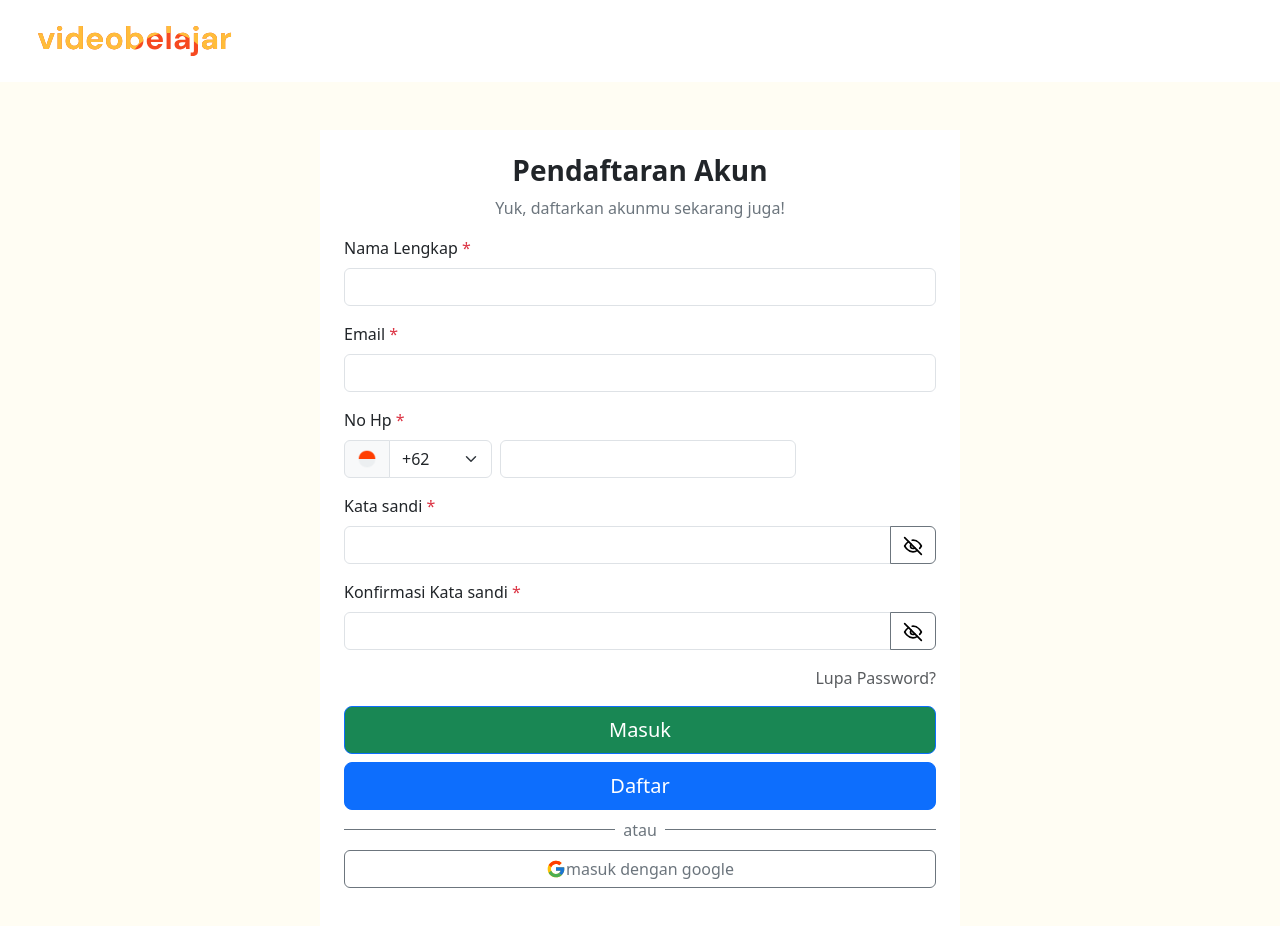
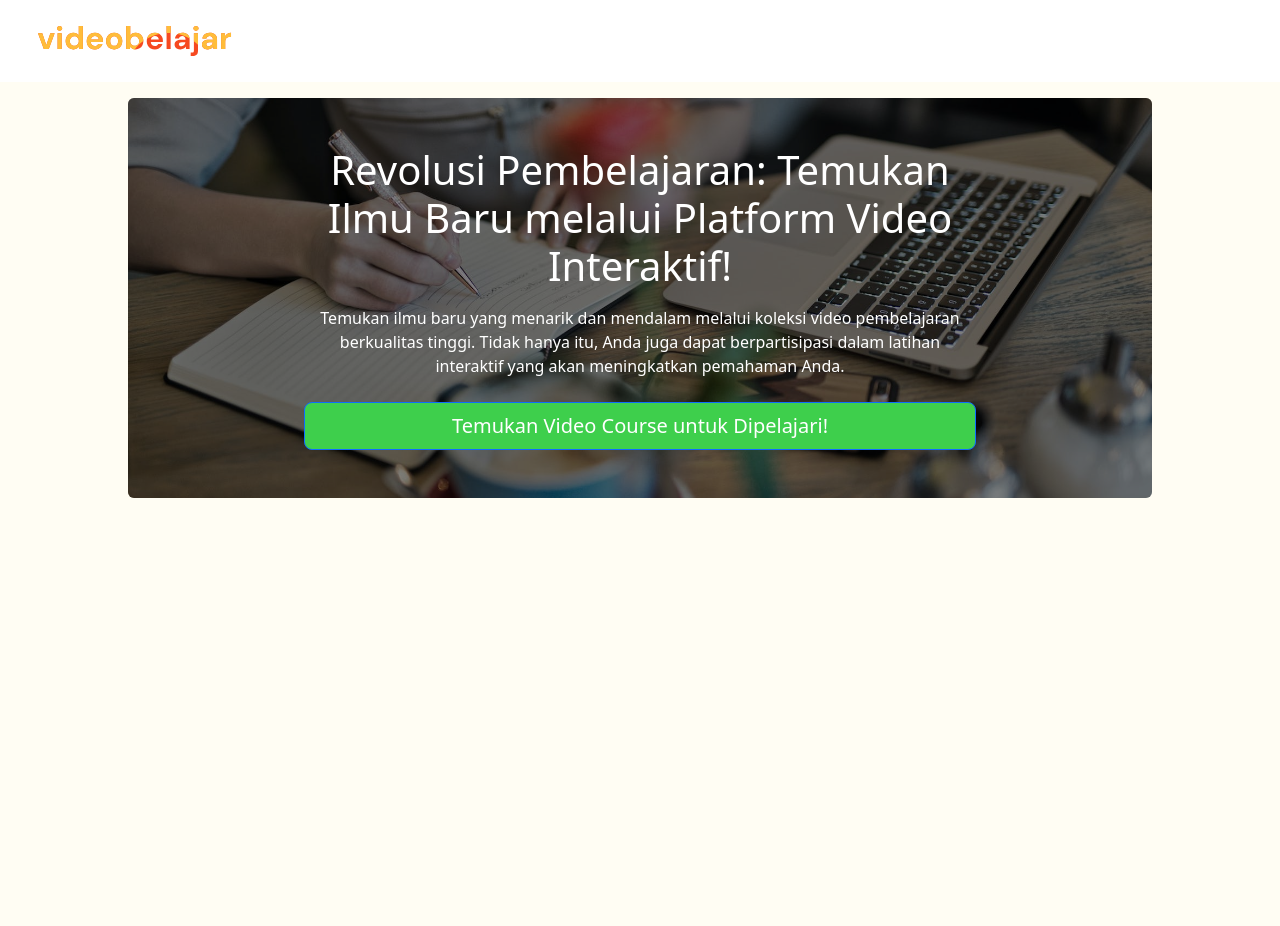
Before and after one commit to fayedsazli/Mission_Intermediate_Front_End_1A, a React (Vite) app: page / in a window 1280 px wide. Shown: the top 926 px of the page. After the commit the page ends 800 px from the top, so only its background shows below. Built offline with nearby package versions, Linux system fonts and the light colour scheme.

Commit message:
feat: Home Top Banner create

```diff
--- /dev/null
+++ b/src/common/BannerText.jsx
@@ -0,0 +1,20 @@
+import Button from "./Button";
+const BannerText = () => {
+  return (
+    <div className="d-flex justify-content-center flex-column  p-5 gap-2">
+      <h1>
+        Revolusi Pembelajaran: Temukan Ilmu Baru melalui Platform Video
+        Interaktif!
+      </h1>
+      <p>
+        Temukan ilmu baru yang menarik dan mendalam melalui koleksi video
+        pembelajaran berkualitas tinggi. Tidak hanya itu, Anda juga dapat
+        berpartisipasi dalam latihan interaktif yang akan meningkatkan pemahaman
+        Anda.
+      </p>
+        <Button text={"Temukan Video Course untuk Dipelajari!"}/>
+    </div>
+  );
+};
+
+export default BannerText;
--- /dev/null
+++ b/src/common/Button.jsx
@@ -0,0 +1,15 @@
+const Button = ({text,backgroundColor = "rgba(62, 207, 76, 1)" ,color ="rgba(255, 255, 255, 1)"}) => {
+  return (
+    <button
+      type="button"
+      className="btn btn-primary btn-lg btn-block  w-100 "
+      style={{
+        backgroundColor:`${backgroundColor}`,
+        color: `${color}`
+      }}
+      >
+      {text}
+    </button>
+  );
+};
+export default Button;
--- /dev/null
+++ b/src/layout/HomeTopBanner.jsx
@@ -0,0 +1,25 @@
+import BannerText from "../common/BannerText";
+
+const HomeTopBanner = () => {
+  return (
+    <div
+      className="background-container d-flex align-items-center justify-content-center text-white mx-auto rounded"
+      style={{
+        backgroundImage: "url('/background-imgae.jpeg')",
+        backgroundSize: "cover",
+        backgroundPosition: "center",
+        height: "400px",
+        width: "80%",
+      }}>
+      <div
+        className="d-flex align-items-center justify-content-center w-100 h-100 rounded "
+        style={{ backgroundColor: "rgba(0, 0, 0, 0.5)" }}>
+        <div className="position-relative text-center w-75">
+            <BannerText />
+        </div>
+      </div>
+    </div>
+  );
+};
+
+export default HomeTopBanner;
--- a/src/main.jsx
+++ b/src/main.jsx
@@ -5,9 +5,10 @@ import App from './App.jsx'
 import Home from './pages/Home.jsx'
 import Login from './pages/Login.jsx'
 import Register from './pages/Register.jsx'
+import Navbar from './layout/Navbar.jsx'
 
 createRoot(document.getElementById('root')).render(
   <StrictMode>
-    <Register />
+    <Home />
   </StrictMode>,
 )
--- a/src/pages/Home.jsx
+++ b/src/pages/Home.jsx
@@ -1,9 +1,13 @@
+import Navbar from "../layout/Navbar";
+import HomeTopBanner from "../layout/HomeTopBanner";
+
 const Home = () => {
-    return (
-        <>
-        <h1>homee</h1>
-        </>
-    );
+  return (
+    <div className="d-flex flex-column gap-3 mb-3 justify-content-center">
+      <Navbar />
+      <HomeTopBanner />
+    </div>
+  );
 };
 
 export default Home;
```
Also changed, not shown: public/background-imgae.jpeg (added).
